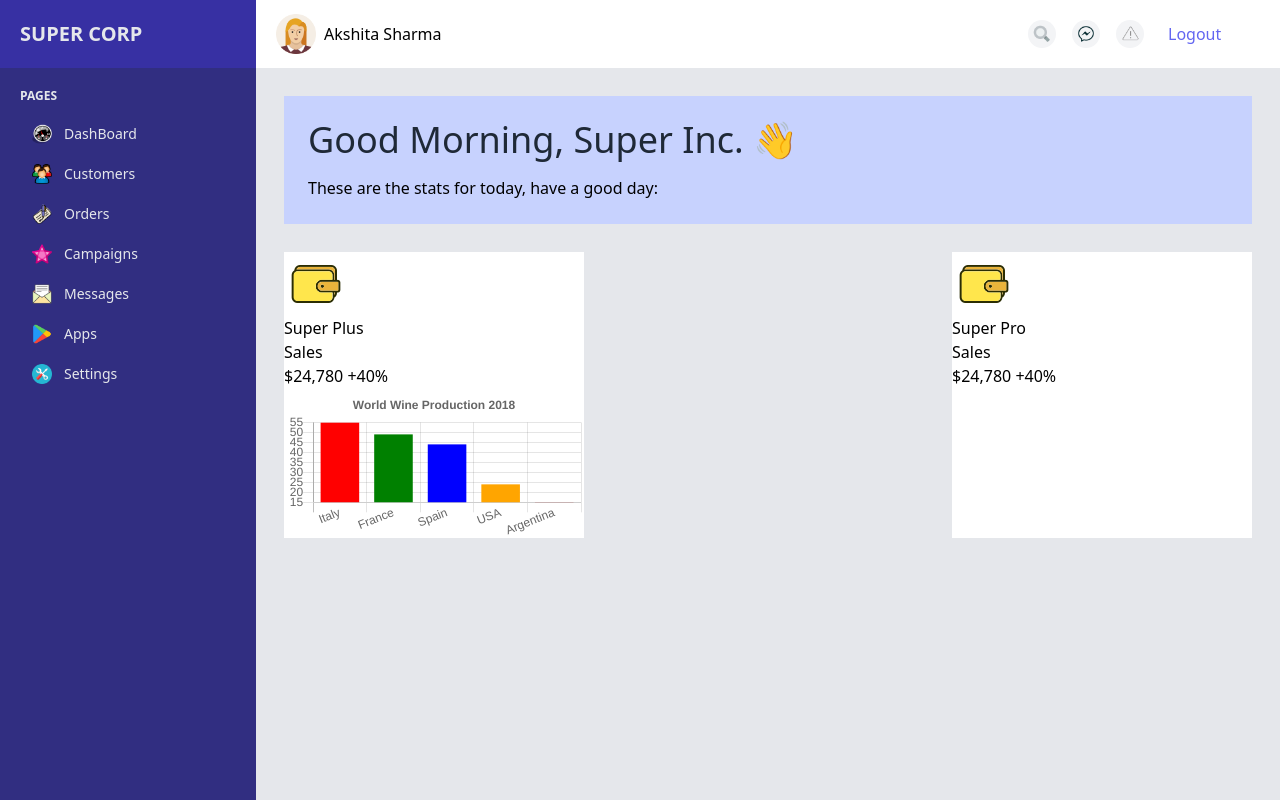
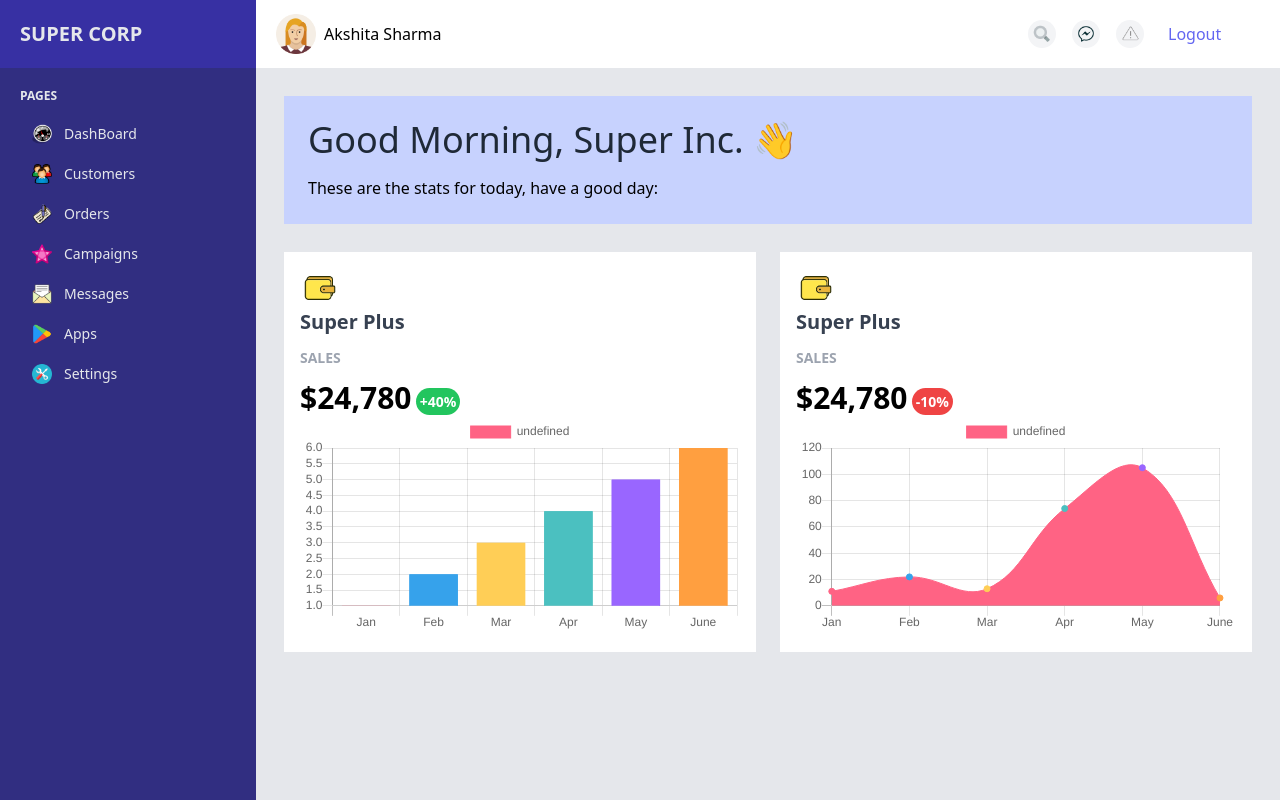
Before and after one commit to CodeHead99/Dashboard, a website: page public/index.html in a window 1280 px wide. Drawn offline with nearby package versions, Linux system fonts and the light colour scheme.

Commit message:
charts for the two cards

```diff
--- a/public/index.html
+++ b/public/index.html
@@ -130,52 +130,103 @@ src="https://cdnjs.cloudflare.com/ajax/libs/Chart.js/2.9.4/Chart.js">
         <div class="mt-4">These are the stats for today, have a good day:</div>
       </div>
 
-      <div class="m-7 flex justify-between">
-        <div class="bg-white">
-            <img src="./images/wallet.png" alt="wallet">
-            <div>Super Plus</div>
+      <div class="m-7 flex card-container space-x-6">
+        <div class="card bg-white w-1/2 p-4">
             <div>
+            <img src="./images/wallet.png" alt="wallet" class="w-10 h-10"></div>
+            <div class="font-bold text-xl text-gray-700">Super Plus</div>
+            <div class="uppercase text-gray-400 my-3 font-bold text-sm">
                 Sales
             </div>
-            <span>$24,780</span>
-            <span>+40%</span>
+            <span class="font-bold text-3xl">$24,780</span>
+            <span class="bg-green-500 text-white p-1 rounded-full text-sm font-bold align-text-top">+40%</span>
             <canvas id="chart1"></canvas>
         </div>
-        <div class="bg-white">
-            <img src="./images/wallet.png" alt="wallet">
-            <div>Super Pro</div>
-<div>
+       <div class="card bg-white w-1/2 p-4">
+            <div>
+            <img src="./images/wallet.png" alt="wallet" class="w-10 h-10"></div>
+            <div class="font-bold text-xl text-gray-700">Super Plus</div>
+            <div class="uppercase text-gray-400 my-3 font-bold text-sm">
                 Sales
             </div>
-            <span>$24,780</span>
-            <span>+40%</span>
+            <span class="font-bold text-3xl">$24,780</span>
+            <span class="bg-red-500 text-white p-1 rounded-full text-sm font-bold align-text-top">-10%</span>
             <canvas id="chart2"></canvas>
-
         </div>
       </div>
     </div>
     <script>
-        const xValues = ["Italy", "France", "Spain", "USA", "Argentina"];
-const yValues = [55, 49, 44, 24, 15];
-const barColors = ["red", "green","blue","orange","brown"];
         const ctx = document.querySelector("#chart1").getContext("2d")
+        const ctx1 = document.querySelector("#chart2").getContext("2d")
+
         var chart1_chart = new Chart(ctx,{
             type: 'bar',
             data: {
-                labels: xValues,
+                labels: ["Jan", "Feb", "Mar", "Apr", "May", "June"],
                 datasets: [{
-      backgroundColor: barColors,
-      data: yValues
+       backgroundColor: [
+                "rgba(255, 99, 132, 1)",
+                "rgba(54, 162, 235, 1)",
+                "rgba(255, 206, 86, 1)",
+                "rgba(75, 192, 192, 1)",
+                "rgba(153, 102, 255, 1)",
+                "rgba(255, 159, 64, 1)",
+              ],
+      data: [1, 2, 3, 4, 5, 6],
+      borderColor: [
+                "rgba(255, 99, 132, 1)",
+                "rgba(54, 162, 235, 1)",
+                "rgba(255, 206, 86, 1)",
+                "rgba(75, 192, 192, 1)",
+                "rgba(153, 102, 255, 1)",
+                "rgba(255, 159, 64, 1)",
+              ],
+      borderWidth: 1,
     }]
             },
             options: {
-    legend: {display: false},
-    title: {
-      display: true,
-      text: "World Wine Production 2018"
-    }}
+                scales:{
+                    y:{
+                        beginAtZero: true,
+
+                    }
+                },
+    }
         })
-        console.log(ctx,chart1_chart)
+    var chart1_chart = new Chart(ctx1,{
+            type: 'line',
+            data: {
+                labels: ["Jan", "Feb", "Mar", "Apr", "May", "June"],
+                datasets: [{
+       backgroundColor: [
+                "rgba(255, 99, 132, 1)",
+                "rgba(54, 162, 235, 1)",
+                "rgba(255, 206, 86, 1)",
+                "rgba(75, 192, 192, 1)",
+                "rgba(153, 102, 255, 1)",
+                "rgba(255, 159, 64, 1)",
+              ],
+      data: [11, 22, 13, 74, 105, 6],
+      borderColor: [
+                "rgba(255, 99, 132, 1)",
+                "rgba(54, 162, 235, 1)",
+                "rgba(255, 206, 86, 1)",
+                "rgba(75, 192, 192, 1)",
+                "rgba(153, 102, 255, 1)",
+                "rgba(255, 159, 64, 1)",
+              ],
+      borderWidth: 1,
+    }]
+            },
+            options: {
+                scales:{
+                    y:{
+                        beginAtZero: true,
+
+                    }
+                },
+    }
+        })
     </script>
   </body>
 </html>
```
